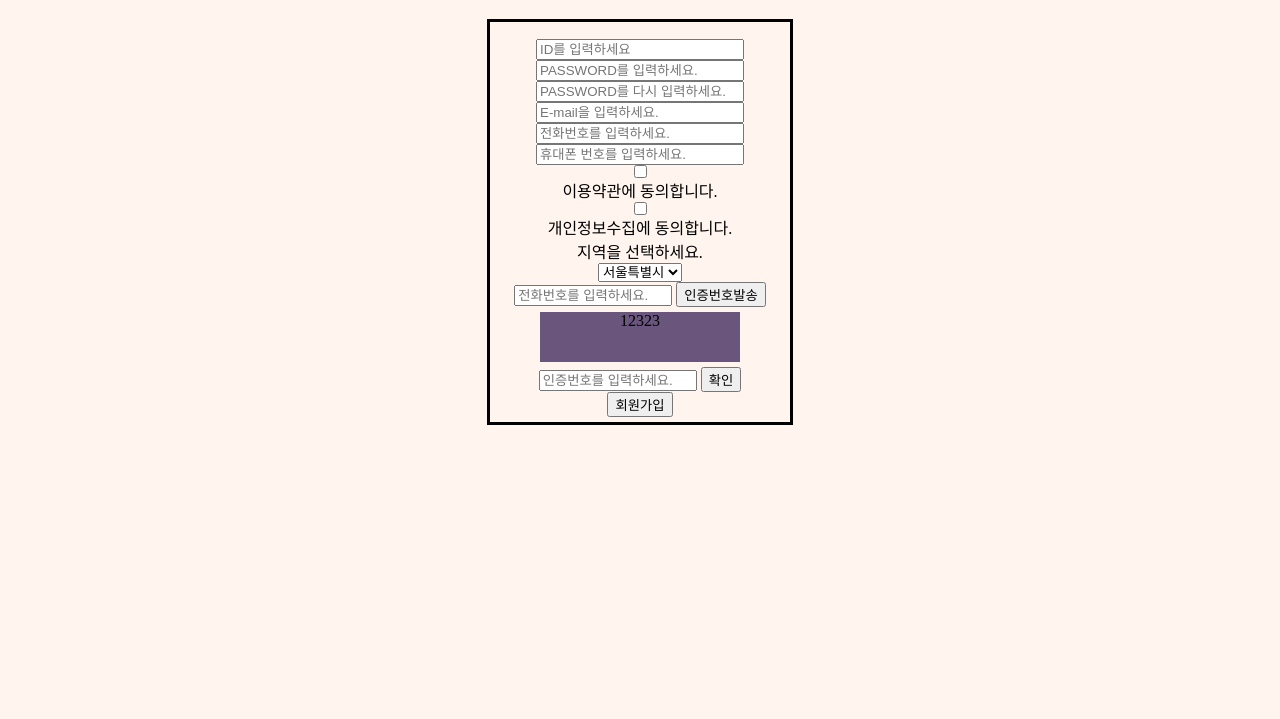
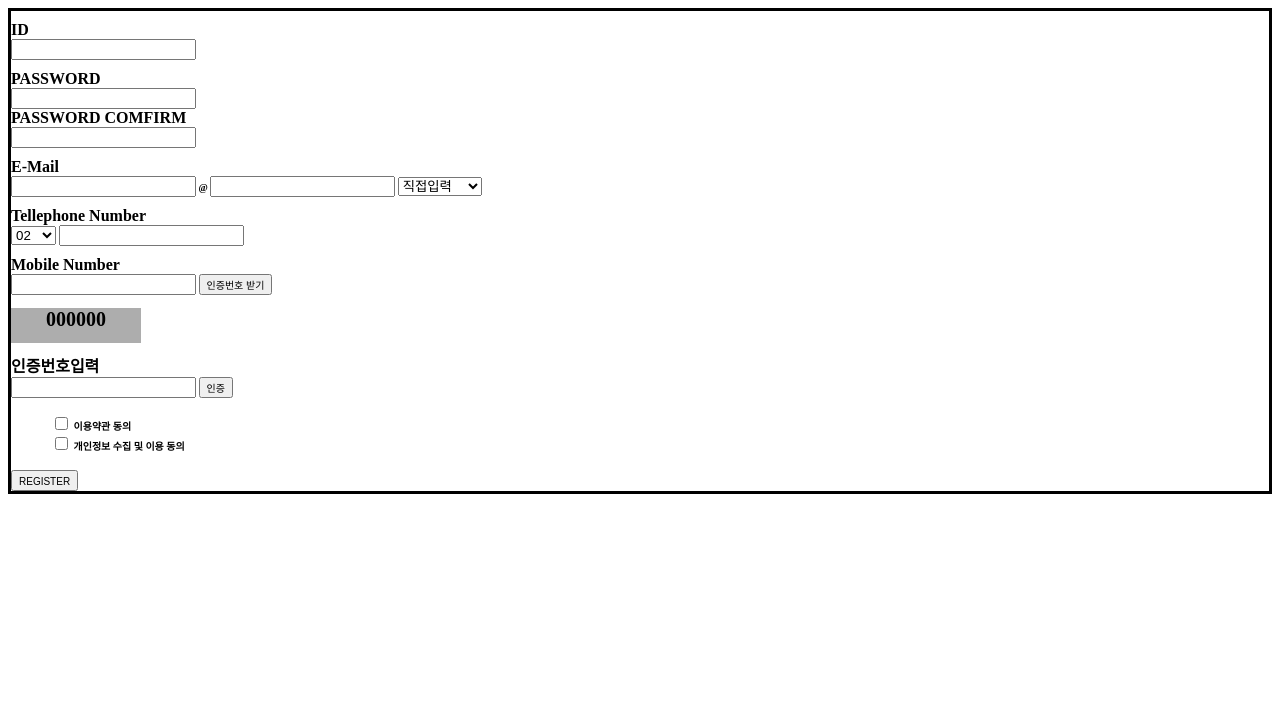
Before and after one commit to heevic/JS_Study, a plain HTML site: page index.html in a window 1280 px wide. Shown: the part 81-800 px from the top of the page. Drawn offline with Linux system fonts and the light colour scheme.

Commit message:
Add files via upload

```diff
--- a/index.html
+++ b/index.html
@@ -4,66 +4,126 @@
     <meta charset="UTF-8">
     <meta http-equiv="X-UA-Compatible" content="IE=edge">
     <meta name="viewport" content="width=device-width, initial-scale=1.0">
-    <title>Document</title>
+    <title>회원가입</title>
     <link rel="stylesheet" href="style.css">
-    <link rel="stylesheet" href="main.js">
 </head>
-<body id="background">
-    <form id="login-main">
-        <div id="logins">
-            <section id="login-id">
-                <input type="text" placeholder="ID를 입력하세요" class="textbox">
-            </section>
-            <section id="login-password">
-                <input type="text" placeholder="PASSWORD를 입력하세요." class="textbox">
-            </section>
-            <section id="login-password-rcf">
-                <input type="text" placeholder="PASSWORD를 다시 입력하세요." class="textbox">
-            </section>
-            <section id="login-email">
-                <input type="text" placeholder="E-mail을 입력하세요." class="textbox">
-            </section>
-            <section id="login-telephone">
-                <input type="text" placeholder="전화번호를 입력하세요." class="textbox">
-            </section>
-            <section id="login-mobile">
-                <input type="text" placeholder="휴대폰 번호를 입력하세요." class="textbox">
-            </section>
-            <section id="login-checkboxes">
-                    <input type="checkbox" name="tou" id="tou-checkbox" class="checkbox">
-                    <label for="tou-checkbox">이용약관에 동의합니다.</label><br>
-                    <input type="checkbox" name="cpi" id="cpi-checkbox"class="checkbox">
-                    <label for="cpi-checkbox">개인정보수집에 동의합니다.</label>
-            </section>
-            <section id="login-select">
-                <label for="region-select">지역을 선택하세요.</label><br>
-                <select name="region" id="region-select">
-                    <option value="seoul">서울특별시</option>
-                    <option value="gyeonggi">경기도</option>
-                    <option value="gangwon">강원도</option>
-                    <option value="gyeongsangbuk">경상북도</option>
-                    <option value="gyeongsangnam">경상남도</option>
-                    <option value="Jeolla">전라도</option>
+<body>
+    <div id="all">
+        <header id="logo">
+            <h1>회원가입</h1>
+        </header>
+        <form action="#">
+            <div id="container">
+                <div id="content">
+                    <div id="register-content">
+                        <div class="items-box">
+                            <div id="id-box" class="divide-box">
+                                <b>ID</b><br>
+                                <span id="id">
+                                    <input type="text" class="text-input">
+                                </span>
+                            </div>
+                        </div>
+                        <div class="items-box">
+                            <div id="psw-box" class="divide-box">
+                                <b>PASSWORD</b><br>
+                                <span class="psw">
+                                    <input type="password" class="text-input">
+                                </span>
+                            </div>
+                            <div class="pswconfirm-box" class="divide-box">
+                                <b>PASSWORD COMFIRM</b><br>
+                                <span class="psw-confirm">
+                                    <input type="password" class="text-input">
+                                </span>
+                            </div>
+                        </div>
+                        <div class="items-box">
+                            <div id="email-box" class="divide-box">
+                                <b>E-Mail</b><br>
+                                <span class="email">
+                                    <input type="text" class="text-input" id="email1">
+                                    <b>@</b>
+                                    <input type="text" class="text-input" id="email2">
+                                    <select id="mail" class="select-input">
+                                        <option value>직접입력</option>
+                                        <option value="naver">naver.com</option>
+                                        <option value="gmail">gmail.com</option>
+                                        <option value="daum">daum.net</option>
                                     </select>
-            </section>
-            <section id="login-codenum">
-                <div id="login-codenum-input-mobile">
-                    <input type="text" placeholder="전화번호를 입력하세요." class="textbox-codenum">
-                    <button id="codenum-send">인증번호발송</button>
+                                </span>
                             </div>
-                <div id="codenum-output">
-                    <span>12323</span>
+                            <div id="telnum-box" class="divide-box">
+                                <b>Tellephone Number</b><br>
+                                <span class="telnum">
+                                    <select id="telnum-area">
+                                        <option value>02</option>
+                                        <option value="031">031</option>
+                                        <option value="032">032</option>
+                                        <option value="033">033</option>
+                                        <option value="043">043</option>
+                                        <option value="044">044</option>
+                                    </select>
+                                    <input type="text" class="text-input">
+                                </span>
                             </div>
-                <div id="login-codenum-input" >
-                    <input type="text" placeholder="인증번호를 입력하세요." class="textbox-codenum">
-                    <button id="codenum-check">확인</button>
+                            <!--  -->
                         </div>
-            </section>
-            <div id="register">
-                <button id="register-btn">회원가입</button>
+                        <div class="items-box">
+                            <div id="code-box" class="divide-box">
+                                <b>Mobile Number</b><br>
+                                <span class="mobile">
+                                    <input type="text" class="text-input">
+                                </span>
+                                <button id="codebtn">
+                                    <span>인증번호 받기</span>
+                                </button>
+                                <div id="codenum-box">
+                                    <span id="codenum">
+                                        <h1>000000</h1>
+                                    </span>
+                                </div>
+                                <div id="codenuminput-box" class="divide-box">
+                                    <b>인증번호입력</b><br>
+                                    <span id="codenuminput">
+                                        <input type="text" class="text-input">
+                                    </span>
+                                    <button id="codenumbtn">
+                                        <span>인증</span>
+                                    </button>
+                                </div>
+                            </div>
                         </div>
 
+                        <div class="items-box">
+                            <div id="checkbox-box" class="divide-box">
+                                <ul id="checkboxes">
+                                    <li>
+                                        <span>
+                                            <input type="checkbox" class="checkbox-input">
+                                            <b>이용약관 동의</b>
+                                        </span>
+                                    </li>
+                                    <li>
+                                        <span>
+                                            <input type="checkbox" class="checkbox-input">
+                                            <b>개인정보 수집 및 이용 동의</b>
+                                        </span>
+                                    </li>
+                                </ul>
+                            </div>
+                        </div>
+                        <div class="items-box">
+                            <div id="registerbtn-box" class="divide-box">
+                                <button id="register-btn">
+                                    <span>REGISTER</span>
+                                </button>
+                            </div>
+                        </div>
+                    </div>
+                </div>
             </div>
         </form>
+    </div>
 </body>
 </html>
--- a/style.css
+++ b/style.css
@@ -1,39 +1,79 @@
-#background {
-    background-color: seashell;
+a {
+    text-decoration: none;
+    color: black;
 }
-#login-main {
-    border: 3px solid black;
-    height: 400px;
-    width: 300px;
-    margin-left: auto;
-    margin-right: auto;
-    margin-top: 100px;
+
+span {
+    font-size: 10px;
+}
+ul {
+}
+li {
+    list-style: none;
+}
+
+h1 {
+    text-align: center;
+}
+
+/* CLASS */
+.divide-box {
+    margin-top: 10px;
+}
+.items-box {
 
 }
-#logins {
-    text-align: center;
-    margin-top: 17px;
+.btn {
 }
-.textbox {
-    width: 200px;
-}
-#codenum-output {
-    width: 200px;
-    height: 50px;
-    background-color: rgb(106, 86, 125);
-    margin-left: auto;
-    margin-right: auto;
-    margin-top: 5px;
-    margin-bottom: 5px;
+.checkbox-input {
 
 }
-.textbox-codenum {
-    width: 150px;
+
+/* ID */
+#all {
+    width: 100%;
 }
-#codenum-output span{
-    height: 100px;
-}
-.checkbox {
-    display: block;
+header {
     margin: auto;
 }
+
+form {
+    border: 3px solid black;
+}
+#container {
+}
+#content {
+}
+#register-content {
+    margin: auto;
+}
+
+#id-box {
+
+}
+#psw-box {
+
+}
+#pswconfirm-box {
+
+}
+#email-box {
+
+}
+#telnum-box{
+
+}
+#code-box {
+
+}
+#codenum-box {
+    background-color: rgb(173, 173, 173);
+    width: 130px;
+    height: 35px;
+}
+#checkbox-box {
+
+}
+#registerbtn-box{
+
+}
```
Lines whose indentation alone changed are shown as unchanged.
